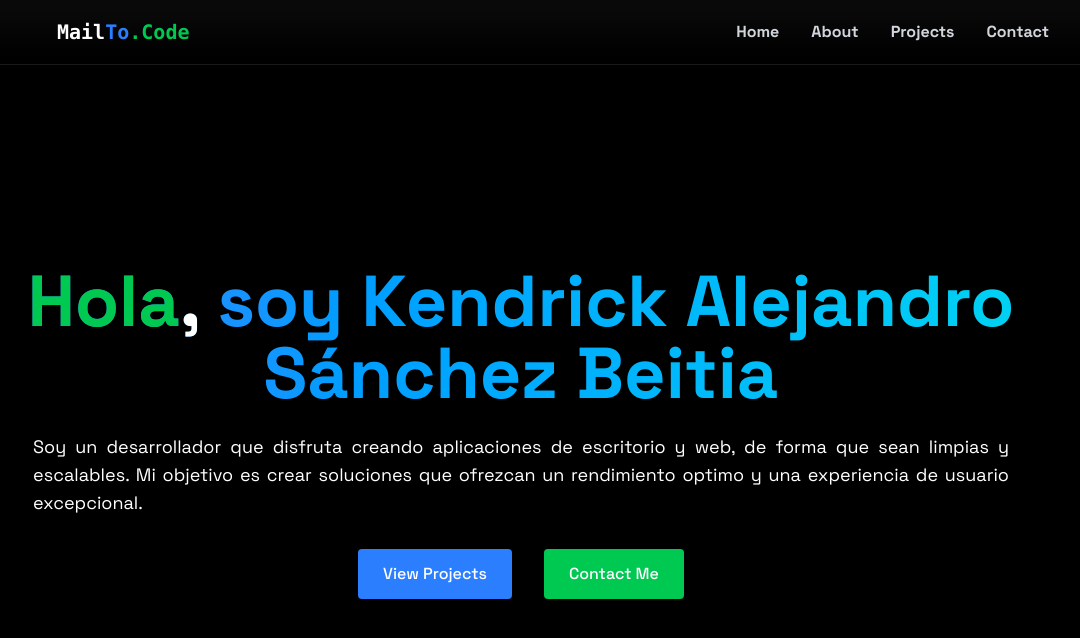
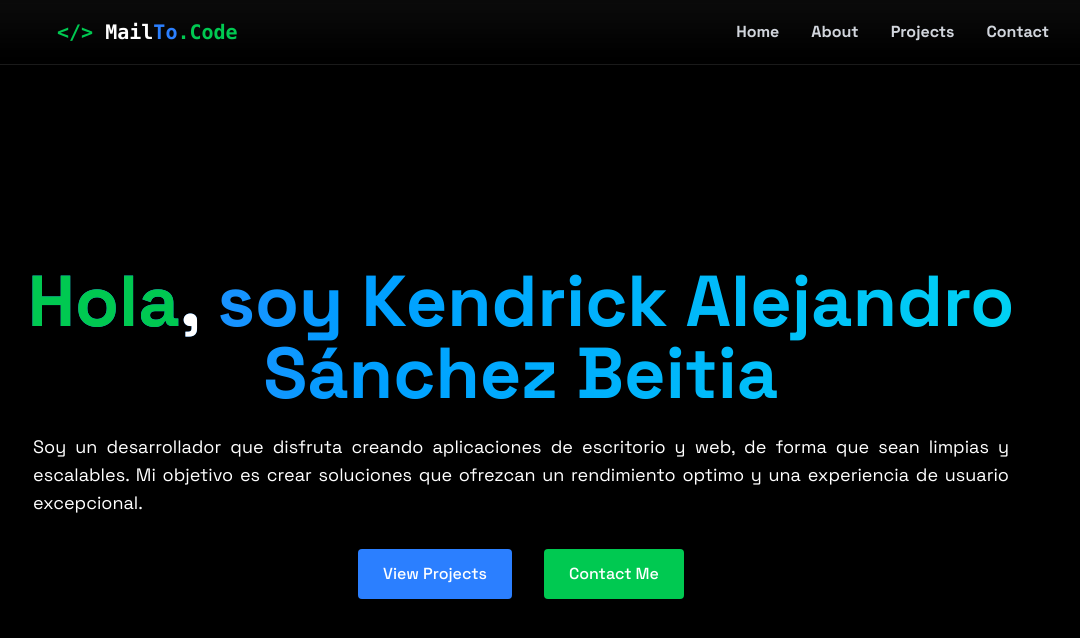
Before and after one commit to kendrick25/Portafolio, a React (Vite) app in the folder create-cv/: page / in a window 1280 px wide. Shown: the top 638 px of the page, without its empty margins (119-1199 px from the left). Built offline with nearby package versions, Linux system fonts and the light colour scheme.

Commit message:
Update Navbar.jsx
Logo name

```diff
--- a/create-cv/src/components/Navbar.jsx
+++ b/create-cv/src/components/Navbar.jsx
@@ -11,7 +11,7 @@ export const Navbar = ({ menuOpen, setMenuOpen }) => {
       <div className="max-w-5xl mx-auto px-4">
         <div className="flex justify-between items-center h-16">
           <a href="#home" className="font-mono text-xl font-bold text-white">
-           Mail<span className="text-blue-500">To</span><span className="text-green-500">.Code</span>
+          <span className="text-green-500">{"</> "}</span>Mail<span className="text-blue-500">To</span><span className="text-green-500">.Code</span>
           </a>
 
           {/* Ocultar la barra cuando el menú está abierto */}
```
